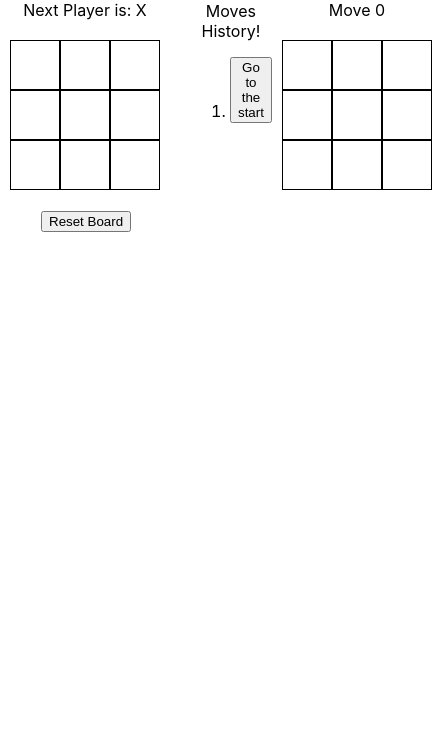
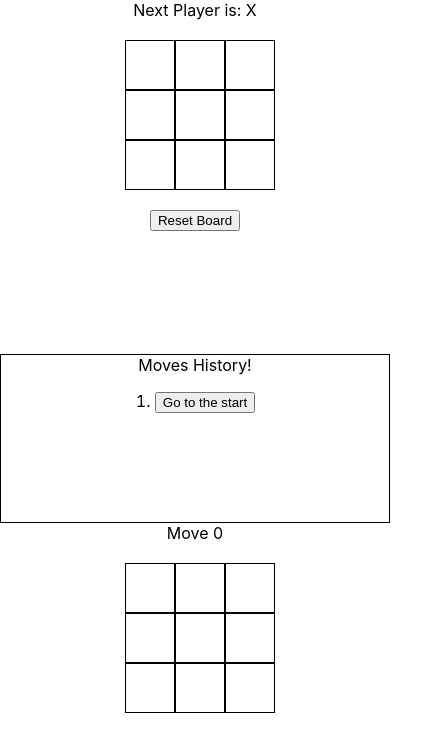
Before and after one commit to ardithoxha/tic_tac_toe, a React (Create React App) app: page / in a window 390 px wide. Shown: the top 752 px of the page, 432 px wide, since content can reach past the window. Built offline with nearby package versions, Linux system fonts and the light colour scheme.

Commit message:
made it responsive

```diff
--- a/public/index.html
+++ b/public/index.html
@@ -4,40 +4,9 @@
     <meta charset="utf-8" />
     <link rel="icon" href="%PUBLIC_URL%/favicon.ico" />
     <meta name="viewport" content="width=device-width, initial-scale=1" />
-    <meta name="theme-color" content="#000000" />
-    <meta
-      name="description"
-      content="Web site created using create-react-app"
-    />
-    <link rel="apple-touch-icon" href="%PUBLIC_URL%/logo192.png" />
-    <!--
-      manifest.json provides metadata used when your web app is installed on a
-      user's mobile device or desktop. See https://developers.google.com/web/fundamentals/web-app-manifest/
-    -->
-    <link rel="manifest" href="%PUBLIC_URL%/manifest.json" />
-    <!--
-      Notice the use of %PUBLIC_URL% in the tags above.
-      It will be replaced with the URL of the `public` folder during the build.
-      Only files inside the `public` folder can be referenced from the HTML.
-
-      Unlike "/favicon.ico" or "favicon.ico", "%PUBLIC_URL%/favicon.ico" will
-      work correctly both with client-side routing and a non-root public URL.
-      Learn how to configure a non-root public URL by running `npm run build`.
-    -->
-    <title>React App</title>
+    <title>React-Redux App</title>
   </head>
   <body>
-    <noscript>You need to enable JavaScript to run this app.</noscript>
     <div id="root"></div>
-    <!--
-      This HTML file is a template.
-      If you open it directly in the browser, you will see an empty page.
-
-      You can add webfonts, meta tags, or analytics to this file.
-      The build step will place the bundled scripts into the <body> tag.
-
-      To begin the development, run `npm start` or `yarn start`.
-      To create a production bundle, use `npm run build` or `yarn build`.
-    -->
   </body>
 </html>
--- a/src/App.css
+++ b/src/App.css
@@ -7,25 +7,34 @@
   flex-direction: row;
   justify-content: left;
   height: 100vh;
-  margin-left: 10px;
-  margin-right: auto;
+
+}
+.boardContainer {
+  display: flex;
+  flex-direction: column;
+  min-width: 170px;
+  width: 12.5vw;
 
 }
 
 .history {
-  margin-left: 30px;
-  margin-top: -15px;
+ display: flex;
+ flex-direction: column;
+ min-width: 140px;
+ width: 10vw;
+
 }
 
-.history p {
-  text-align: center;
+.history div ol {
+  margin-left: -20px;
 }
 
 .square {
 background-color: white;
 color: black;
 border: 1px black solid;
-width: 50px;
+min-width: 30px;
+max-width: 50px;
 height: 50px;
 text-align: center;
 padding-top: 5px;
@@ -43,23 +52,22 @@ font-size: 25px;
 .board {
   display: grid;
   grid-template-columns: 50px 50px 50px;
+  margin-left: 10px;
 
-}
-
-.displayBoard {
-  margin-left: 10px;
 }
 
 .displayBoardContainer {
   display: flex;
   flex-wrap: wrap;
-  max-width: 75vw;
+  min-width: 200px;
+  width: 77.5vw;
+  overflow-y: auto;
 }
 
-.button {
-  position: relative;
-  left: 31px
-
+.buttonContainer {
+  display: flex;
+  justify-content: center;
+  /* border: 1px black solid; */
 }
 
 .disabled {
@@ -69,3 +77,46 @@ font-size: 25px;
 .status {
   text-align: center;
 }
+
+@media only screen  and (max-width: 500px) {
+  .App {
+    flex-direction: column;
+    height: 100vh;
+    width: 100vw;
+
+  }
+
+  .boardContainer {
+    display: flex;
+    flex-direction: column;
+
+    align-items: center;
+    width: auto;
+    height: 42vh;
+    overflow-y: auto;
+  }
+
+  .history{
+    margin-top: 0;
+    display: flex;
+    flex-direction: column;
+    align-items: center;
+    height: 20vh;
+    width: auto;
+    border: 1px solid black;
+    overflow-y: auto;
+
+  }
+
+  .displayBoardContainer {
+    display: flex;
+    flex-direction: column;
+    flex-wrap: nowrap;
+    width: auto;
+    max-width: 100vw;
+    height: 38vh;
+    overflow-y: auto;
+
+  }
+
+}
--- a/src/App.js
+++ b/src/App.js
@@ -8,7 +8,7 @@ import { Board } from "./boardComponents"
 
 function App(props) {
 
-  let boardMovesDisplay = props.history.map((step,i) => {return (<div className="displayBoard" key={i}>
+  let boardMovesDisplay = props.history.map((step,i) => {return (<div key={i}>
       <Board
           forDisplay={true}
           stepNumber = {i}
@@ -34,11 +34,9 @@ let moves =  props.history.map(
         xIsNext={props.xIsNext}
         />
 
-        <div>
-          <div className="history">
-            <p>Moves History!</p>
-            <ol>{moves}</ol>
-          </div>
+        <div className="history">
+            <div>Moves History!</div>
+            <div><ol>{moves}</ol></div>
         </div>
 
         <div className="displayBoardContainer">
--- a/src/boardComponents.js
+++ b/src/boardComponents.js
@@ -30,14 +30,16 @@ export function Board(props) {
     }
 
     return (
-      <div >
+      <div className="boardContainer">
         <div className="status">{status}</div>{<br/>}
         <div className="board">
           {rows}
         </div>
           {<br/>}
-        <button className={props.forDisplay ? "disabled" : "button"} onClick={props.reset}>
+        <div className="buttonContainer">
+          <button className={props.forDisplay ? "disabled" : "button"} onClick={props.reset}>
           Reset Board</button>
+        </div>
       </div>
     );
   }
--- a/src/index.js
+++ b/src/index.js
@@ -2,7 +2,6 @@ import React from 'react';
 import ReactDOM from 'react-dom';
 import './index.css';
 import AppWrapper from './App';
-import reportWebVitals from './reportWebVitals';
 
 ReactDOM.render(
   <React.StrictMode>
@@ -10,8 +9,3 @@ ReactDOM.render(
   </React.StrictMode>,
   document.getElementById('root')
 );
-
-// If you want to start measuring performance in your app, pass a function
-// to log results (for example: reportWebVitals(console.log))
-// or send to an analytics endpoint. Learn more: https://bit.ly/CRA-vitals
-reportWebVitals();
```
